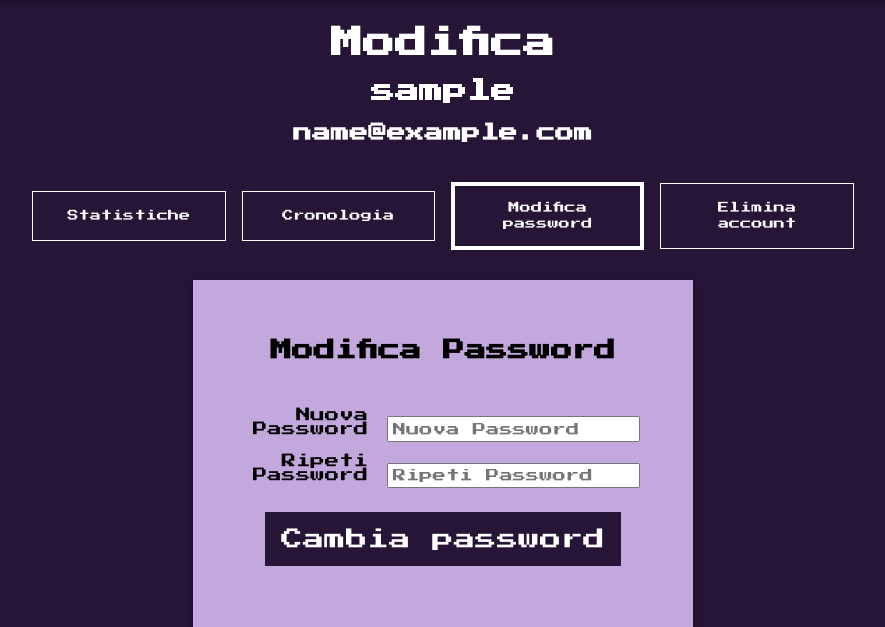
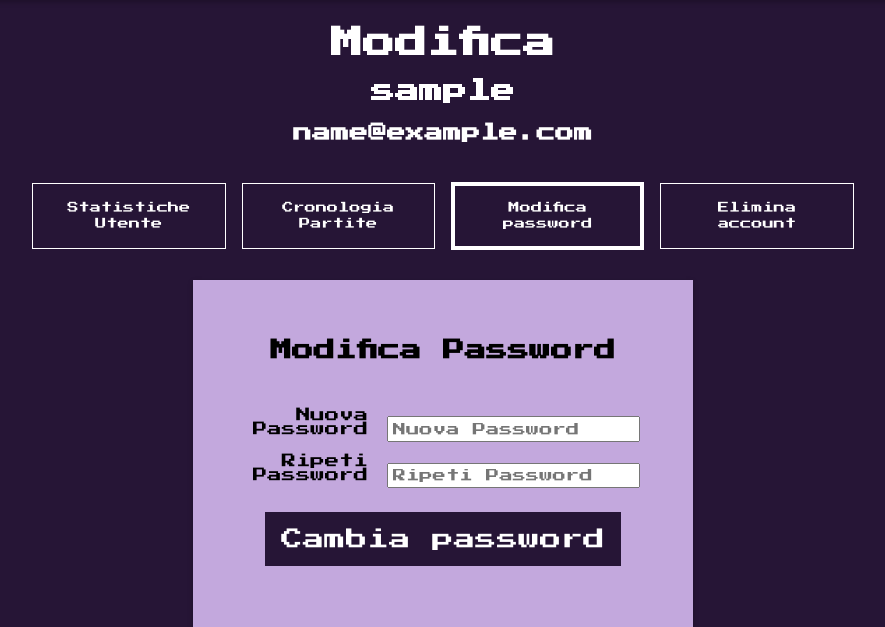
Before and after one commit to Manciukic/Asteroids-4.0, a PHP site: page /edit.php in a window 1280 px wide. Shown: the part 85-712 px from the top of the page, without its empty margins (197-1082 px from the left). Run offline with PHP 8.4, Linux system fonts and the light colour scheme; the visitor is signed in with stand-in values (Sample User, id 1).

Commit message:
Changed text to fit in two lines

```diff
--- a/includes/profile_title_and_menu.php
+++ b/includes/profile_title_and_menu.php
@@ -12,8 +12,8 @@
   <h2 class="table-title"><?php echo $_SESSION['username'];?></h2>
   <h3 class="table-title"><?php echo $_SESSION['email'];?></h3>
   <ul class = "type-selector">
-    <li><a href="stats.php"   <?php echo (isset($subtitle) && $subtitle=='Statistiche') ?'class="active"':'';?>>Statistiche</a></li>
-    <li><a href="history.php" <?php echo (isset($subtitle) && $subtitle=='Cronologia')  ?'class="active"':'';?>>Cronologia</a></li>
+    <li><a href="stats.php"   <?php echo (isset($subtitle) && $subtitle=='Statistiche') ?'class="active"':'';?>>Statistiche Utente</a></li>
+    <li><a href="history.php" <?php echo (isset($subtitle) && $subtitle=='Cronologia')  ?'class="active"':'';?>>Cronologia Partite</a></li>
     <li><a href="edit.php"    <?php echo (isset($subtitle) && $subtitle=='Modifica')    ?'class="active"':'';?>>Modifica password</a></li>
     <li><a href="delete.php"  <?php echo (isset($subtitle) && $subtitle=='Elimina')    ?'class="active"':'';?>
            onclick="return confirm('Questa azione non pu\u00f2 essere annullata, continuare?');">Elimina account</a></li>
```
